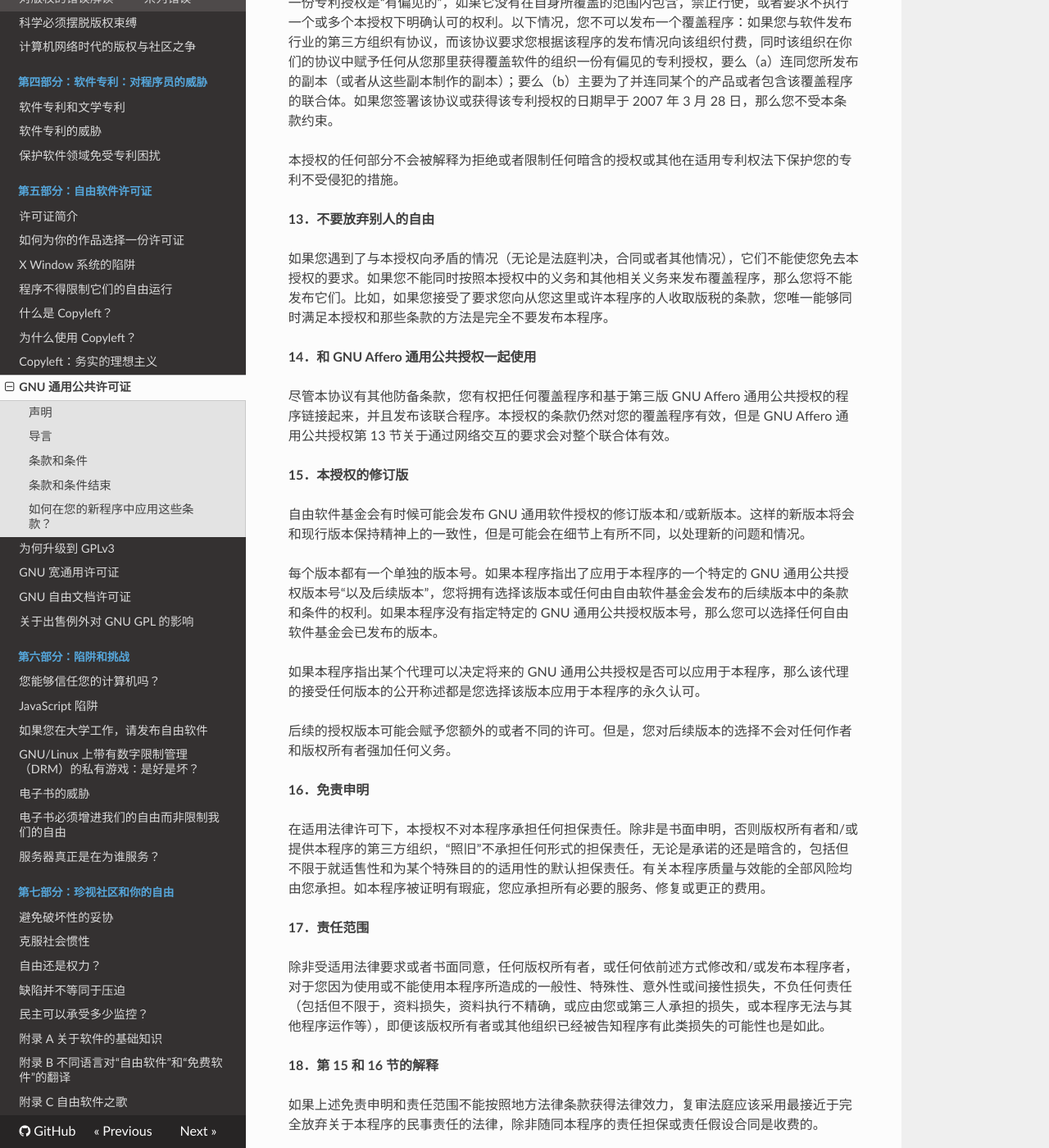
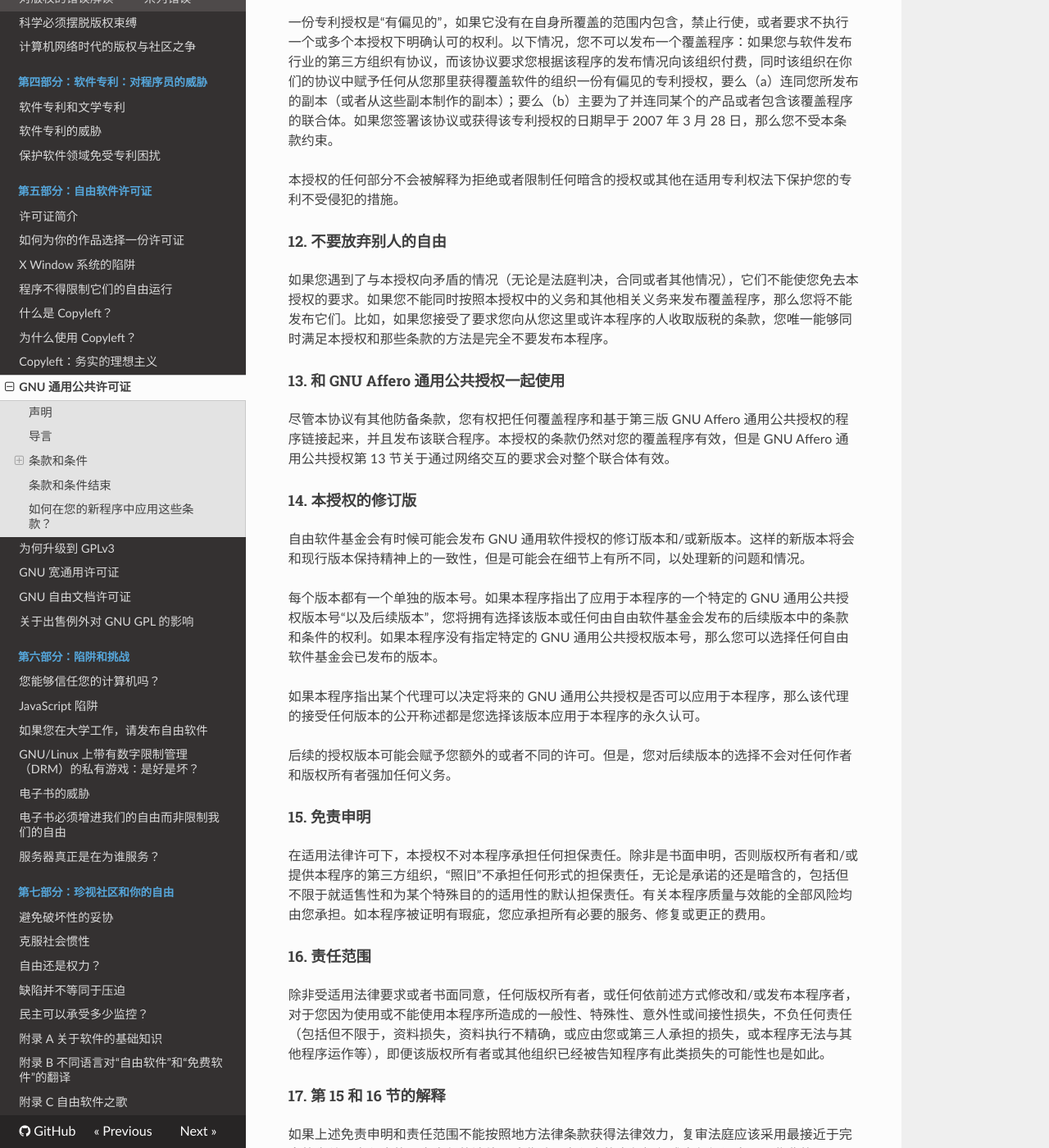
Before and after one commit to beijinglug/fsfs-zh, an MkDocs documentation site: the page built from docs/gpl.md, in a window 1280 px wide and 1400 px high, scrolled down 8083 px. Shown: the whole window at 82% size. Built offline with MkDocs 1.6.1, drawn with Linux system fonts in a browser that asks for light colours; nearby versions of some CDN libraries; old or Windows-style settings are respelled for this version of MkDocs; some of the changed text lies outside the part shown.

Commit message:
set anchors

```diff
--- a/docs/gpl.md
+++ b/docs/gpl.md
@@ -209,15 +209,15 @@ f. 要求任何发布该材料（或其修改版本）的人用对接收者的
 
 本授权的任何部分不会被解释为拒绝或者限制任何暗含的授权或其他在适用专利权法下保护您的专利不受侵犯的措施。
 
-**13．不要放弃别人的自由**
+#### 12. 不要放弃别人的自由
 
 如果您遇到了与本授权向矛盾的情况（无论是法庭判决，合同或者其他情况），它们不能使您免去本授权的要求。如果您不能同时按照本授权中的义务和其他相关义务来发布覆盖程序，那么您将不能发布它们。比如，如果您接受了要求您向从您这里或许本程序的人收取版税的条款，您唯一能够同时满足本授权和那些条款的方法是完全不要发布本程序。
 
-**14．和 GNU Affero 通用公共授权一起使用**
+#### 13. 和 GNU Affero 通用公共授权一起使用
 
 尽管本协议有其他防备条款，您有权把任何覆盖程序和基于第三版 GNU Affero 通用公共授权的程序链接起来，并且发布该联合程序。本授权的条款仍然对您的覆盖程序有效，但是 GNU Affero 通用公共授权第 13 节关于通过网络交互的要求会对整个联合体有效。
 
-**15．本授权的修订版**
+#### 14. 本授权的修订版
 
 自由软件基金会有时候可能会发布 GNU 通用软件授权的修订版本和/或新版本。这样的新版本将会和现行版本保持精神上的一致性，但是可能会在细节上有所不同，以处理新的问题和情况。
 
@@ -227,15 +227,15 @@ f. 要求任何发布该材料（或其修改版本）的人用对接收者的
 
 后续的授权版本可能会赋予您额外的或者不同的许可。但是，您对后续版本的选择不会对任何作者和版权所有者强加任何义务。
 
-**16．免责申明**
+#### 15. 免责申明
 
 在适用法律许可下，本授权不对本程序承担任何担保责任。除非是书面申明，否则版权所有者和/或提供本程序的第三方组织，“照旧”不承担任何形式的担保责任，无论是承诺的还是暗含的，包括但不限于就适售性和为某个特殊目的的适用性的默认担保责任。有关本程序质量与效能的全部风险均由您承担。如本程序被证明有瑕疵，您应承担所有必要的服务、修复或更正的费用。
 
-**17．责任范围**
+#### 16. 责任范围
 
 除非受适用法律要求或者书面同意，任何版权所有者，或任何依前述方式修改和/或发布本程序者，对于您因为使用或不能使用本程序所造成的一般性、特殊性、意外性或间接性损失，不负任何责任（包括但不限于，资料损失，资料执行不精确，或应由您或第三人承担的损失，或本程序无法与其他程序运作等），即便该版权所有者或其他组织已经被告知程序有此类损失的可能性也是如此。
 
-**18．第 15 和 16 节的解释**
+#### 17. 第 15 和 16 节的解释
 
 如果上述免责申明和责任范围不能按照地方法律条款获得法律效力，复审法庭应该采用最接近于完全放弃关于本程序的民事责任的法律，除非随同本程序的责任担保或责任假设合同是收费的。
 
```
Also changed, not shown: other parts of docs/gpl.md (+12 -12 lines), docs/categories.md (+4 -4 lines), docs/fdl.md (+1 -1 lines), docs/words-to-avoid.md (+8 -8 lines).
